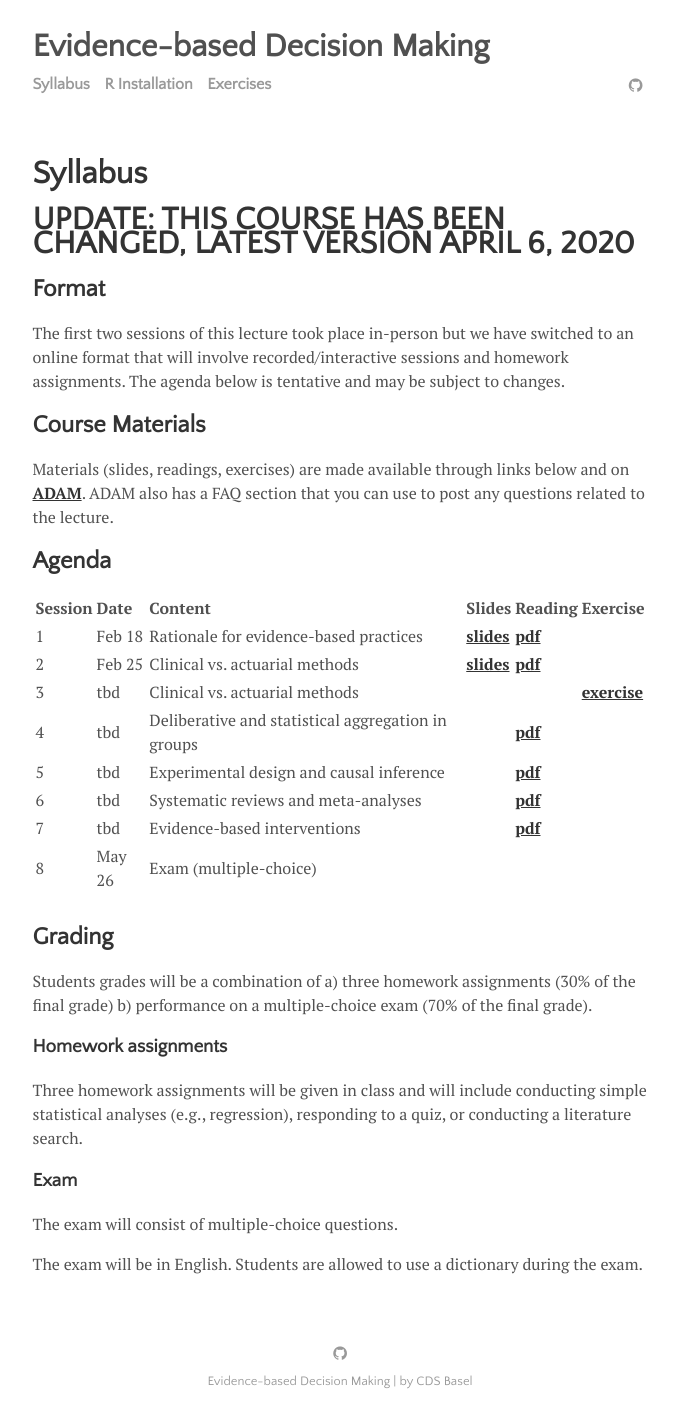
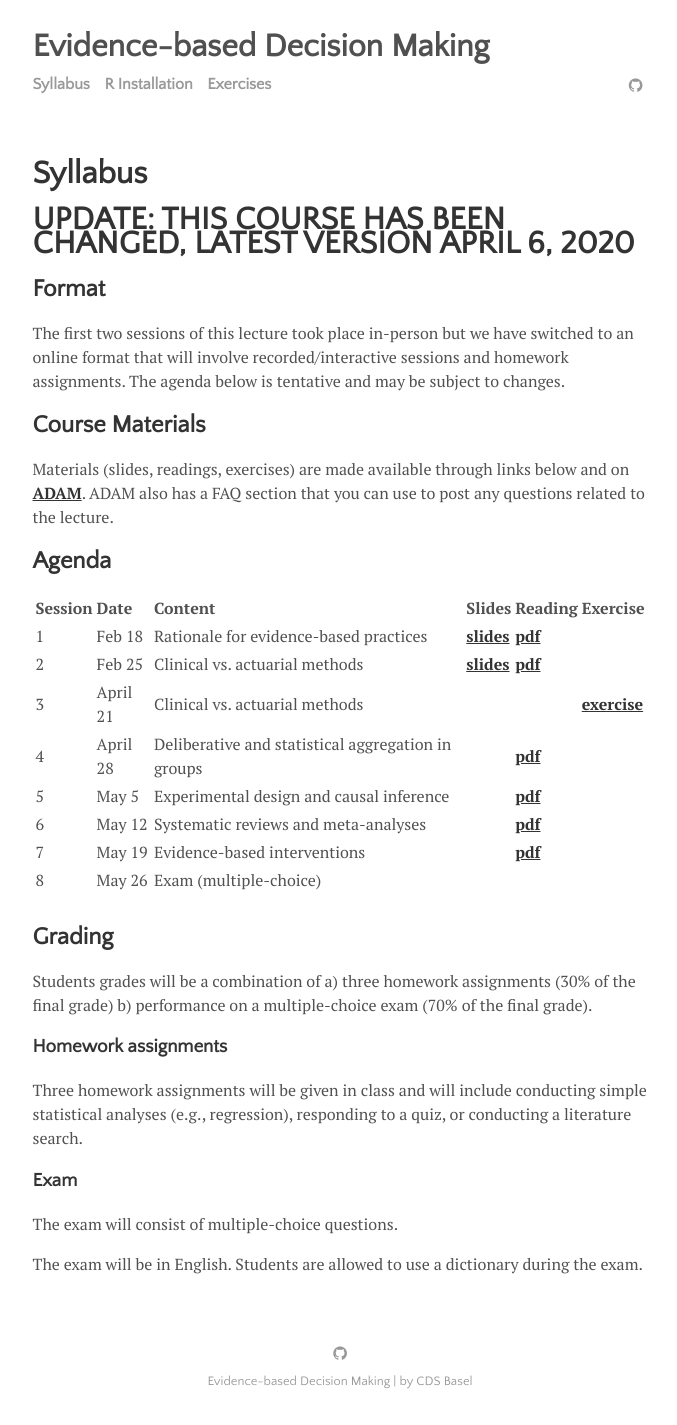
Before and after one commit to matarui/evidencebaseddm, a Jekyll site: the page built from menu/syllabus.md, in a window 1280 px wide. Shown: the whole page, without its empty margins (300-977 px from the left). Built offline with Jekyll 4.4.1, drawn with Linux system fonts in a browser that asks for light colours.

Commit message:
Update syllabus.md

```diff
--- a/menu/syllabus.md
+++ b/menu/syllabus.md
@@ -17,11 +17,11 @@ Materials (slides, readings, exercises) are made available through links below a
 | ----- |:------------| :-----| :-----| :-----| :-----|
 | 1 | Feb 18 | Rationale for evidence-based practices | <a href="http://matarui.github.io/evidencebaseddm/assets/presentations/EbDM_session1.pdf"><b>slides</b></a> | <a href="http://matarui.github.io/evidencebaseddm/assets/literature/Munafò_2017_Nature_Human_Behaviour.pdf"><b>pdf</b></a>| |
 | 2 | Feb 25 | Clinical vs. actuarial methods | <a href="http://matarui.github.io/evidencebaseddm/assets/presentations/EbDM_session2.pdf"><b>slides</b></a> | <a href="http://matarui.github.io/evidencebaseddm/assets/literature/Dawes_1989_Science.pdf"><b>pdf</b></a>| |
-| 3 | tbd | Clinical vs. actuarial methods | | |<a href="https://matarui.github.io/evidencebaseddm/menu/projects.html"><b>exercise</b></a> |
-| 4 | tbd |  Deliberative and statistical aggregation in groups | |<a href="http://matarui.github.io/evidencebaseddm/assets/literature/Mannes_2014_JPSP.pdf"><b>pdf | |
-| 5 | tbd | Experimental design and causal inference | | <a href="http://matarui.github.io/evidencebaseddm/assets/literature/Varian_2016_PNAS.pdf"><b>pdf| |
-| 6 | tbd | Systematic reviews and meta-analyses | | <a href="http://matarui.github.io/evidencebaseddm/assets/literature/Gurevitch_2018_Nature.pdf"><b>pdf| |
-| 7 | tbd | Evidence-based interventions | |<a href="http://matarui.github.io/evidencebaseddm/assets/literature/Michie_2011_ImplementScience.pdf"><b>pdf | |
+| 3 | April 21 | Clinical vs. actuarial methods | | |<a href="https://matarui.github.io/evidencebaseddm/menu/projects.html"><b>exercise</b></a> |
+| 4 | April 28 |  Deliberative and statistical aggregation in groups | |<a href="http://matarui.github.io/evidencebaseddm/assets/literature/Mannes_2014_JPSP.pdf"><b>pdf | |
+| 5 | May 5 | Experimental design and causal inference | | <a href="http://matarui.github.io/evidencebaseddm/assets/literature/Varian_2016_PNAS.pdf"><b>pdf| |
+| 6 | May 12 | Systematic reviews and meta-analyses | | <a href="http://matarui.github.io/evidencebaseddm/assets/literature/Gurevitch_2018_Nature.pdf"><b>pdf| |
+| 7 | May 19 | Evidence-based interventions | |<a href="http://matarui.github.io/evidencebaseddm/assets/literature/Michie_2011_ImplementScience.pdf"><b>pdf | |
 | 8 | May 26 | Exam (multiple-choice) | | | |
 
 ## Grading
```
